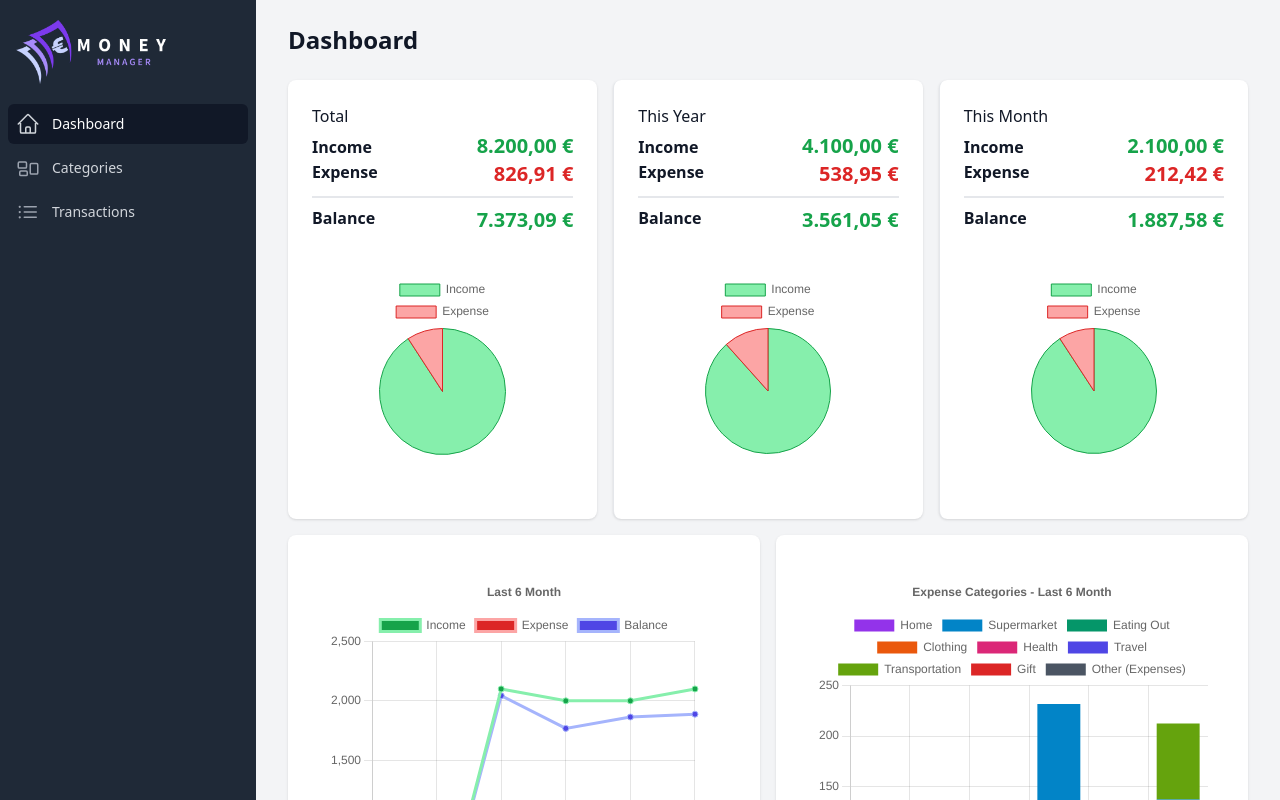
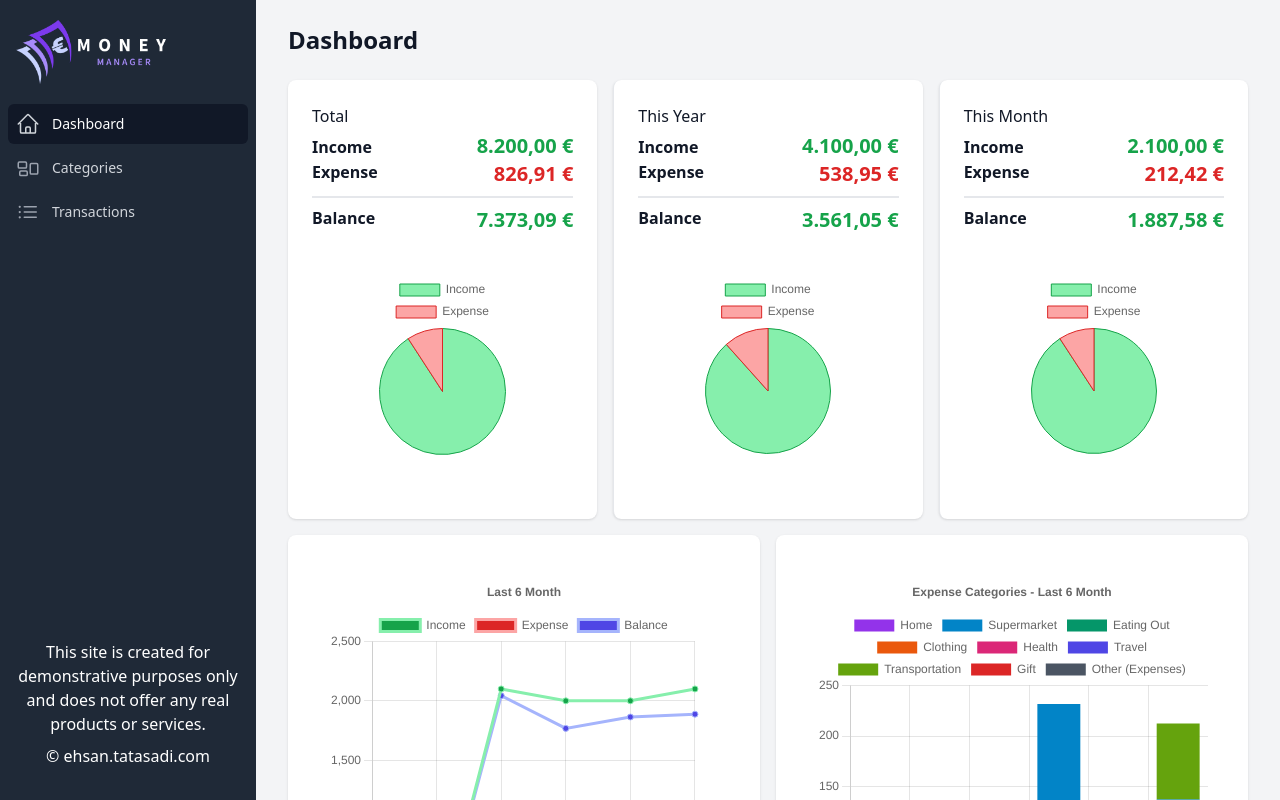
Before and after one commit to tatasadi/react-money-manager, a React (Vite) app: page / in a window 1280 px wide. Shown: the top 800 px of the page. Built offline with nearby package versions, Linux system fonts and the light colour scheme.

Commit message:
add footer & clean up

```diff
--- a/src/App.tsx
+++ b/src/App.tsx
@@ -2,18 +2,13 @@ import { Fragment, useReducer, useState } from "react";
 import { Dialog, Transition } from "@headlessui/react";
 import {
   Bars3Icon,
-  CalendarIcon,
-  ChartBarIcon,
-  FolderIcon,
   HomeIcon,
-  InboxIcon,
-  UsersIcon,
   XMarkIcon,
   ListBulletIcon,
   RectangleGroupIcon,
 } from "@heroicons/react/24/outline";
 import { classNames } from "./utils";
-import { Link, NavLink, Route, Routes, useLocation } from "react-router-dom";
+import { Link, Route, Routes, useLocation } from "react-router-dom";
 import Dashboard from "./components/dashboard/Dashboard";
 import Categories from "./components/categories/Categories";
 import Transactions from "./components/transactions/Transactions";
@@ -33,11 +28,6 @@ const navigation = [
     href: "/transactions",
     icon: ListBulletIcon,
   },
-  // { name: "Team", href: "#", icon: UsersIcon, current: false },
-  // { name: "Projects", href: "#", icon: FolderIcon, current: false },
-  // { name: "Calendar", href: "#", icon: CalendarIcon, current: false },
-  // { name: "Documents", href: "#", icon: InboxIcon, current: false },
-  // { name: "Reports", href: "#", icon: ChartBarIcon, current: false },
 ];
 
 export default function App() {
@@ -189,6 +179,13 @@ export default function App() {
                 </Link>
               ))}
             </nav>
+            <div className="text-white text-center p-4">
+              <p>
+                This site is created for demonstrative purposes only and does
+                not offer any real products or services.
+              </p>
+              <p className="mt-2">© ehsan.tatasadi.com</p>
+            </div>
           </div>
         </div>
       </div>
```
